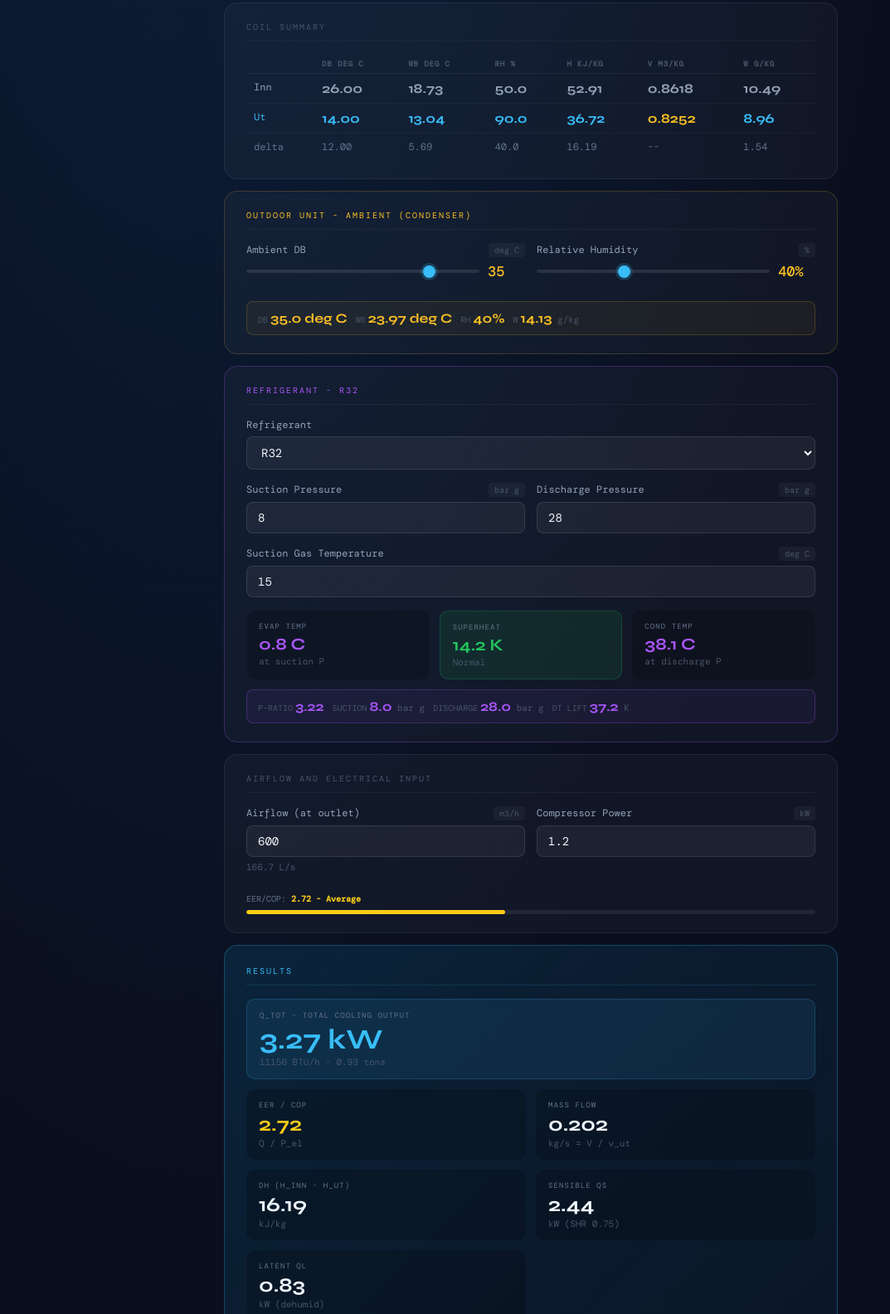
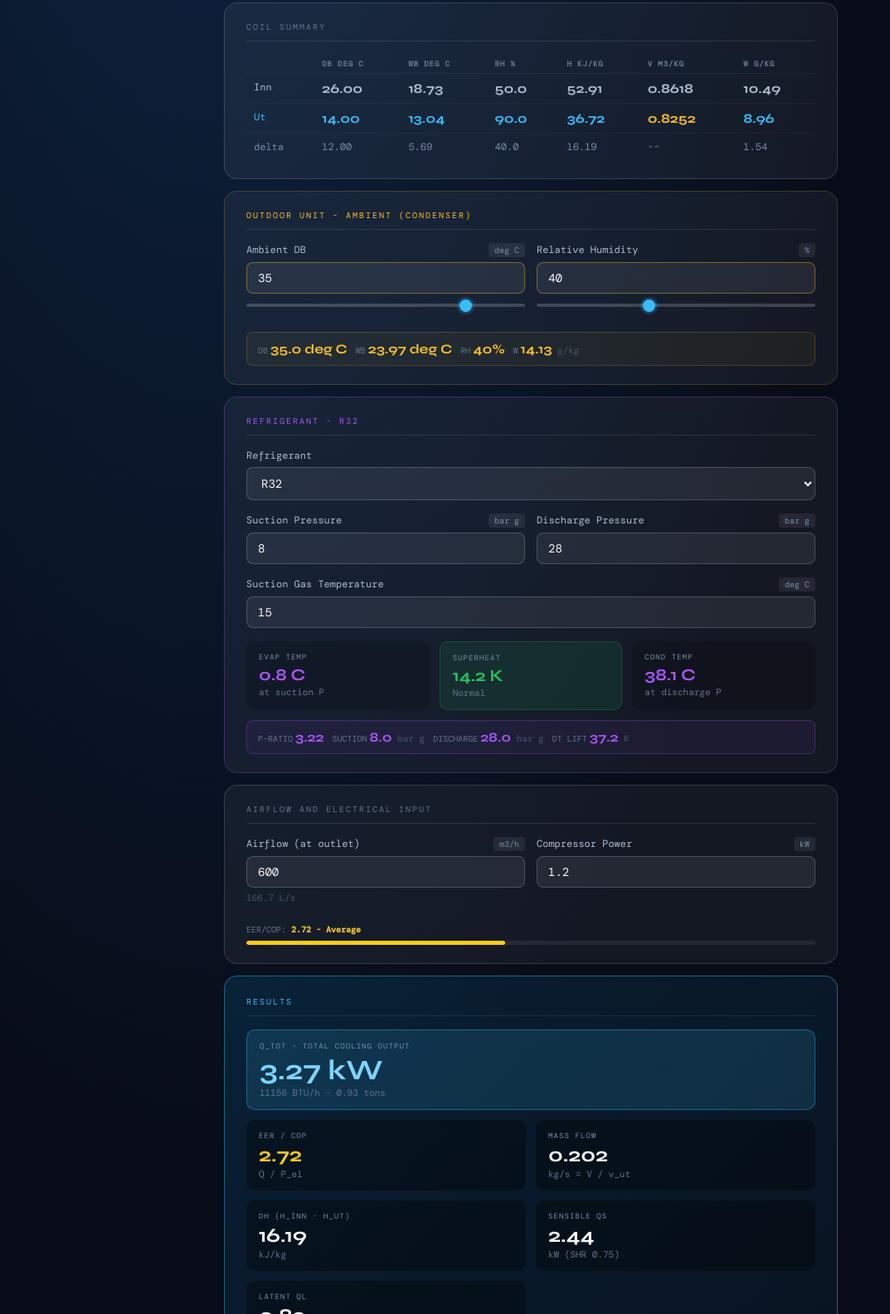
Before and after one commit to Simsalabim-png/Noditech, a plain HTML site: page Kalkulator.html in a window 1280 px wide. Shown: the part 1216-2800 px from the top of the page at 83% size, without its empty margins (0-1073 px from the left). Drawn offline with nearby package versions, Linux system fonts and the light colour scheme.

Commit message:
Add files via upload

```diff
--- a/Kalkulator.html
+++ b/Kalkulator.html
@@ -10,38 +10,38 @@
   <script src="https://cdnjs.cloudflare.com/ajax/libs/babel-standalone/7.23.2/babel.min.js"></script>
   <style>
     *{box-sizing:border-box;margin:0;padding:0}
-    body{background:#0a0f1e;font-family:'DM Mono',monospace;color:#e2e8f0}
-    .app{min-height:100vh;background:radial-gradient(ellipse at 20% 10%,#0d2240,#0a0f1e 60%);padding:32px 20px}
+    body{background:#080c18;font-family:'DM Mono',monospace;color:#e2e8f0}
+    .app{min-height:100vh;background:radial-gradient(ellipse at 20% 10%,#0f2a4a,#080c18 60%);padding:32px 20px}
     .wrap{max-width:740px;margin:0 auto}
-    .card{background:rgba(255,255,255,.03);border:1px solid rgba(255,255,255,.07);border-radius:16px;padding:22px 26px;margin-bottom:14px}
-    .slbl{font-size:10px;letter-spacing:.2em;text-transform:uppercase;color:#475569;margin-bottom:16px;padding-bottom:10px;border-bottom:1px solid rgba(255,255,255,.05)}
+    .card{background:rgba(255,255,255,.05);border:1px solid rgba(255,255,255,.14);border-radius:16px;padding:22px 26px;margin-bottom:14px}
+    .slbl{font-size:10px;letter-spacing:.2em;text-transform:uppercase;color:#64748b;margin-bottom:16px;padding-bottom:10px;border-bottom:1px solid rgba(255,255,255,.1)}
     .field{margin-bottom:16px}
     .field:last-child{margin-bottom:0}
-    .lbl{display:flex;justify-content:space-between;font-size:12px;color:#94a3b8;margin-bottom:6px}
-    .utag{font-size:10px;color:#475569;background:rgba(255,255,255,.04);padding:2px 7px;border-radius:4px}
-    input[type=number],input[type=text],select{background:rgba(255,255,255,.05);border:1px solid rgba(255,255,255,.1);border-radius:8px;color:#f1f5f9;font-family:'DM Mono',monospace;font-size:14px;padding:9px 13px;width:100%;outline:none;-moz-appearance:textfield}
+    .lbl{display:flex;justify-content:space-between;font-size:12px;color:#b0bdd0;margin-bottom:6px}
+    .utag{font-size:10px;color:#7a8fa8;background:rgba(255,255,255,.07);padding:2px 7px;border-radius:4px}
+    input[type=number],input[type=text],select{background:rgba(255,255,255,.07);border:1px solid rgba(255,255,255,.18);border-radius:8px;color:#f8fafc;font-family:'DM Mono',monospace;font-size:14px;padding:9px 13px;width:100%;outline:none;-moz-appearance:textfield}
     input[type=number]::-webkit-outer-spin-button,input[type=number]::-webkit-inner-spin-button{-webkit-appearance:none}
     input[type=number]:focus,input[type=text]:focus,select:focus{border-color:#38bdf8}
     select option{background:#0f172a}
-    input[type=range]{-webkit-appearance:none;width:100%;height:4px;border-radius:2px;background:rgba(255,255,255,.1);outline:none;cursor:pointer;margin-top:7px}
+    input[type=range]{-webkit-appearance:none;width:100%;height:4px;border-radius:2px;background:rgba(255,255,255,.18);outline:none;cursor:pointer;margin-top:7px}
     input[type=range]::-webkit-slider-thumb{-webkit-appearance:none;width:15px;height:15px;border-radius:50%;background:#38bdf8;box-shadow:0 0 0 3px rgba(56,189,248,.2)}
     .two{display:grid;grid-template-columns:1fr 1fr;gap:14px}
     .three{display:grid;grid-template-columns:1fr 1fr 1fr;gap:12px}
-    .irow{display:flex;flex-wrap:wrap;gap:10px;padding:9px 13px;background:rgba(56,189,248,.05);border:1px solid rgba(56,189,248,.1);border-radius:8px;margin-top:9px}
-    .ik{font-size:10px;color:#475569;margin-right:3px;text-transform:uppercase}
-    .iv{font-family:'Syne',sans-serif;font-size:16px;font-weight:700;color:#38bdf8}
+    .irow{display:flex;flex-wrap:wrap;gap:10px;padding:9px 13px;background:rgba(56,189,248,.09);border:1px solid rgba(56,189,248,.22);border-radius:8px;margin-top:9px}
+    .ik{font-size:10px;color:#64748b;margin-right:3px;text-transform:uppercase}
+    .iv{font-family:'Syne',sans-serif;font-size:16px;font-weight:700;color:#7dd3fc}
     .iu{font-size:11px;color:#475569}
-    .res{background:linear-gradient(135deg,rgba(14,165,233,.13),rgba(56,189,248,.04));border:1px solid rgba(56,189,248,.28);border-radius:16px;padding:24px 26px;margin-bottom:14px}
+    .res{background:linear-gradient(135deg,rgba(14,165,233,.13),rgba(56,189,248,.04));border:1px solid rgba(56,189,248,.45);border-radius:16px;padding:24px 26px;margin-bottom:14px}
     .rl2{font-size:10px;letter-spacing:.2em;text-transform:uppercase;color:#38bdf8;margin-bottom:16px;padding-bottom:10px;border-bottom:1px solid rgba(56,189,248,.15)}
     .rg{display:grid;grid-template-columns:1fr 1fr;gap:12px}
-    .ri{background:rgba(0,0,0,.22);border-radius:10px;padding:13px 15px}
-    .ri.big{grid-column:1/-1;background:rgba(56,189,248,.09);border:1px solid rgba(56,189,248,.18)}
-    .rn{font-size:9px;letter-spacing:.12em;text-transform:uppercase;color:#64748b;margin-bottom:6px}
-    .rv{font-family:'Syne',sans-serif;font-size:24px;font-weight:700;color:#f0f9ff;line-height:1}
-    .ri.big .rv{font-size:34px;color:#38bdf8}
-    .ru{font-size:11px;color:#475569;margin-top:3px}
-    .fml{font-size:11px;color:#475569;line-height:1.8;padding:11px 15px;background:rgba(255,255,255,.02);border-left:2px solid rgba(56,189,248,.3);border-radius:0 6px 6px 0;margin-top:13px}
-    .fml strong{color:#94a3b8}
+    .ri{background:rgba(0,0,0,.35);border-radius:10px;padding:13px 15px}
+    .ri.big{grid-column:1/-1;background:rgba(56,189,248,.14);border:1px solid rgba(56,189,248,.35)}
+    .rn{font-size:9px;letter-spacing:.12em;text-transform:uppercase;color:#7a8fa8;margin-bottom:6px}
+    .rv{font-family:'Syne',sans-serif;font-size:24px;font-weight:700;color:#f8fafc;line-height:1}
+    .ri.big .rv{font-size:34px;color:#7dd3fc}
+    .ru{font-size:11px;color:#64748b;margin-top:3px}
+    .fml{font-size:11px;color:#64748b;line-height:1.8;padding:11px 15px;background:rgba(255,255,255,.02);border-left:2px solid rgba(56,189,248,.3);border-radius:0 6px 6px 0;margin-top:13px}
+    .fml strong{color:#b0bdd0}
     .warn{font-size:11px;color:#f87171;background:rgba(248,113,113,.08);border:1px solid rgba(248,113,113,.2);border-radius:6px;padding:8px 12px;margin-top:9px}
     .ok{font-size:11px;color:#22c55e;background:rgba(34,197,94,.08);border:1px solid rgba(34,197,94,.2);border-radius:6px;padding:8px 12px;margin-top:9px}
     .vb{font-family:'Syne',sans-serif;font-size:16px;font-weight:700}
@@ -55,19 +55,19 @@
     .bar-f{height:100%;border-radius:3px;transition:width .5s}
     .bar-l{display:flex;justify-content:space-between;font-size:10px;color:#64748b;margin-top:9px;margin-bottom:4px}
     .pt{width:100%;border-collapse:collapse;font-size:12px}
-    .pt th{font-size:9px;letter-spacing:.1em;text-transform:uppercase;color:#475569;padding:5px 9px;text-align:left;border-bottom:1px solid rgba(255,255,255,.06)}
+    .pt th{font-size:9px;letter-spacing:.1em;text-transform:uppercase;color:#64748b;padding:5px 9px;text-align:left;border-bottom:1px solid rgba(255,255,255,.06)}
     .pt td{padding:8px 9px;border-bottom:1px solid rgba(255,255,255,.04);vertical-align:top}
     .pt tr:last-child td{border-bottom:none}
-    .pt .re td{color:#94a3b8}
+    .pt .re td{color:#b0bdd0}
     .pt .rl td{color:#38bdf8}
-    .pt .rd td{color:#64748b}
+    .pt .rd td{color:#7a8fa8}
     .badge{display:inline-block;font-size:9px;border-radius:3px;padding:1px 6px;margin-left:5px}
     .bd{background:rgba(251,191,36,.13);color:#fbbf24}
     .bw{background:rgba(56,189,248,.13);color:#38bdf8}
     .bc{background:rgba(34,197,94,.13);color:#22c55e}
     /* Mode selector */
     .modes{display:grid;grid-template-columns:1fr 1fr 1fr;gap:8px;margin-bottom:22px}
-    .mbt{padding:13px 6px;border-radius:12px;border:1px solid rgba(255,255,255,.08);background:rgba(255,255,255,.02);color:#475569;font-family:'DM Mono',monospace;font-size:11px;text-align:center;cursor:pointer;transition:all .2s}
+    .mbt{padding:13px 6px;border-radius:12px;border:1px solid rgba(255,255,255,.15);background:rgba(255,255,255,.04);color:#64748b;font-family:'DM Mono',monospace;font-size:11px;text-align:center;cursor:pointer;transition:all .2s}
     .mbt.on{border-color:#38bdf8;background:rgba(56,189,248,.12);color:#38bdf8}
     .mbt .mi{font-size:22px;display:block;margin-bottom:5px}
     .mbt .ml{font-family:'Syne',sans-serif;font-weight:700;font-size:12px;display:block;margin-bottom:2px}
@@ -254,10 +254,12 @@ function AirAir({unit,job,uid,setLog,setShowLog}){
       <div className="slbl" style={{color:'#fbbf24'}}>Outdoor Unit - Ambient (Condenser)</div>
       <div className="two">
         <div className="field"><div className="lbl"><span>Ambient DB</span><span className="utag">deg {unit}</span></div>
-          <div style={{display:'flex',alignItems:'center',gap:10}}><input type="range" min={mn} max={mx} value={oDB} onChange={e=>setODB(Number(e.target.value))} style={{marginTop:0}}/><span style={{fontSize:17,fontWeight:500,color:'#fbbf24',minWidth:45}}>{oDB}</span></div>
+          <input type="number" min={mn} max={mx} step={0.01} value={oDB} onChange={e=>setODB(parseFloat(e.target.value)||0)} style={{borderColor:'rgba(251,191,36,.4)'}}/>
+          <input type="range" min={mn} max={mx} step={0.1} value={oDB} onChange={e=>setODB(parseFloat(e.target.value))}/>
         </div>
         <div className="field"><div className="lbl"><span>Relative Humidity</span><span className="utag">%</span></div>
-          <div style={{display:'flex',alignItems:'center',gap:10}}><input type="range" min={5} max={100} value={oRH} onChange={e=>setORH(Number(e.target.value))} style={{marginTop:0}}/><span style={{fontSize:17,fontWeight:500,color:'#fbbf24',minWidth:45}}>{oRH}%</span></div>
+          <input type="number" min={0} max={100} step={0.01} value={oRH} onChange={e=>setORH(parseFloat(e.target.value)||0)} style={{borderColor:'rgba(251,191,36,.4)'}}/>
+          <input type="range" min={0} max={100} step={0.01} value={oRH} onChange={e=>setORH(parseFloat(e.target.value))}/>
         </div>
       </div>
       <div className="irow" style={{borderColor:'rgba(251,191,36,.18)',background:'rgba(251,191,36,.05)'}}>
```
